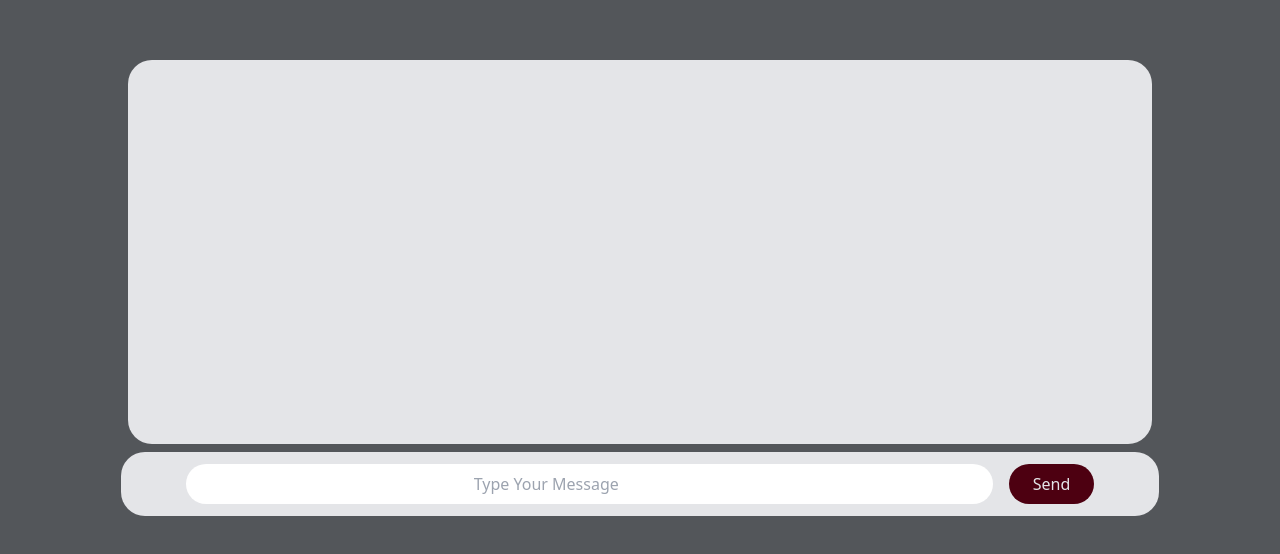
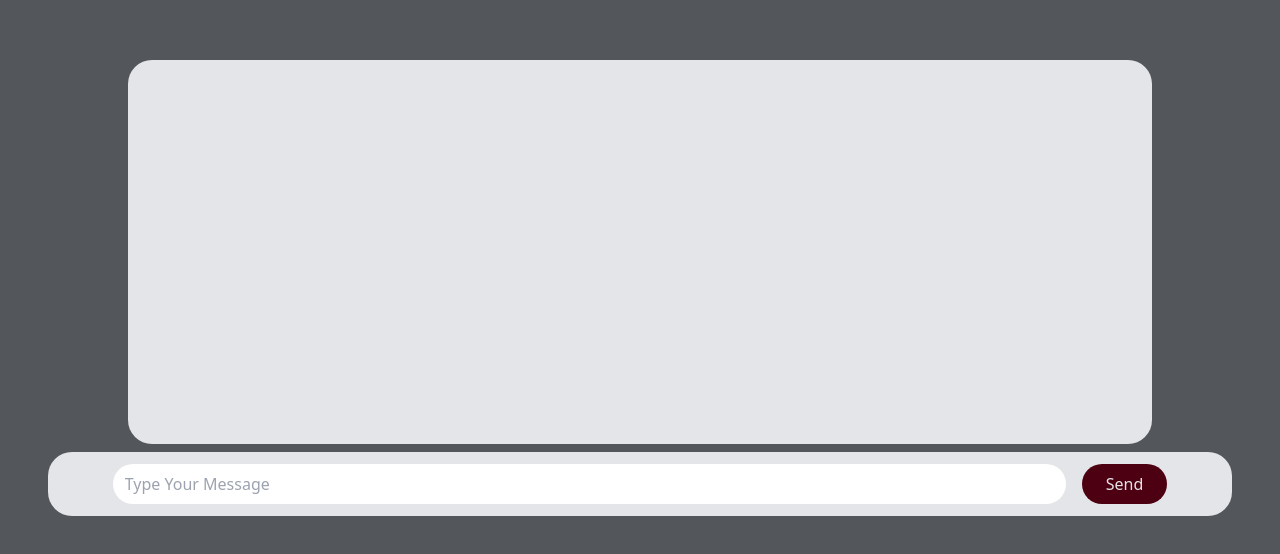
Before and after one commit to TusharSin810/Tushar-Portfolio, a React (Vite) app: page /chatwithme in a window 1280 px wide. Shown: the part 244-798 px from the top of the page. Built offline with nearby package versions, Linux system fonts and the light colour scheme; sample sign-in values are in the browser's storage.

Commit message:
Chatpage UI

```diff
--- a/src/components/ChatPage.jsx
+++ b/src/components/ChatPage.jsx
@@ -7,7 +7,7 @@ function ChatPage() {
         <div className='bg-[#E4E5E8] h-96 w-4/5 flex justify-between rounded-3xl'></div>
         <div>
           <div className='flex gap-4 mb-10 p-3 px-[65px] rounded-3xl bg-[#E4E5E8]'>
-            <input type='text' placeholder='Type Your Message' className='rounded-full px-72 p-1'/>
+            <input type='text' placeholder='Type Your Message' className='rounded-full pr-[710px] px-3'/>
             <button className='bg-[#4D0011] p-2 px-6 rounded-full text-[#E4E5E8]'>Send</button>
           </div>
         </div>
```
